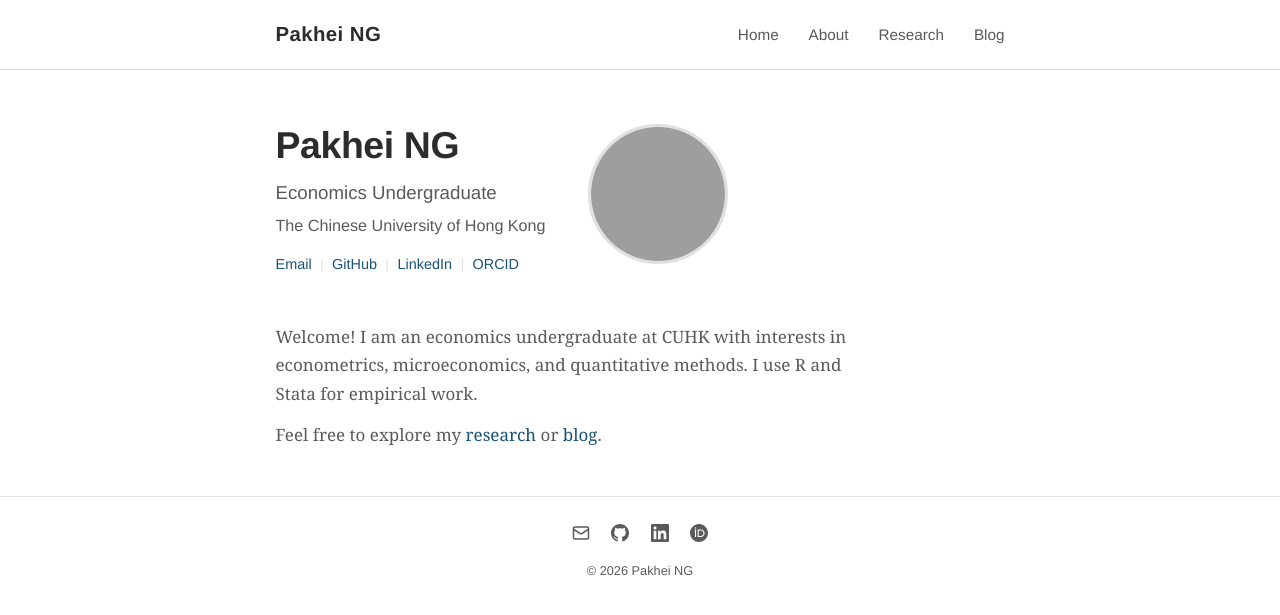
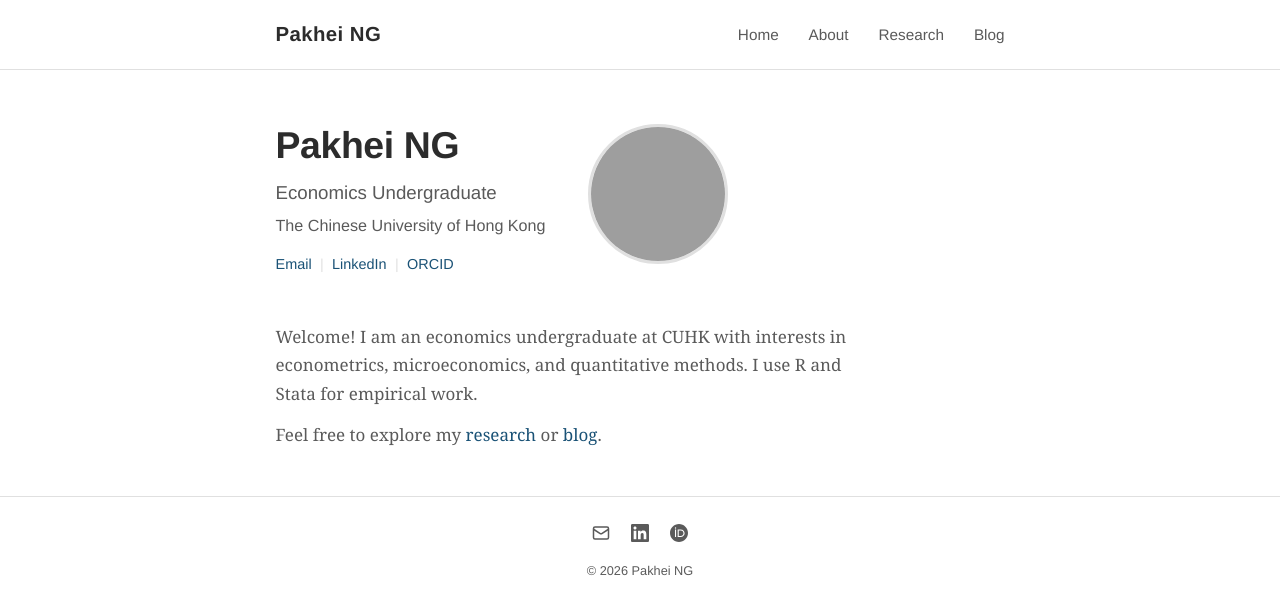
Before and after one commit to pakheing/pakheing.github.io, a Jekyll site: the page built from index.md, in a window 1280 px wide. Shown: the top 615 px of the page. Built offline with Jekyll 4.4.1, drawn with Linux system fonts in a browser that asks for light colours; grey boxes are pictures that could not be loaded.

Commit message:
Remove GitHub link and icon from footer and homepage
Co-Authored-By: Claude Opus 4.7 <noreply@anthropic.com>

```diff
--- a/_layouts/default.html
+++ b/_layouts/default.html
@@ -31,7 +31,6 @@
     <div class="wrapper">
       <div class="footer-contact">
         <a href="mailto:{{ site.email }}"><svg xmlns="http://www.w3.org/2000/svg" width="18" height="18" viewBox="0 0 24 24" fill="none" stroke="currentColor" stroke-width="2"><rect x="2" y="4" width="20" height="16" rx="2"/><path d="m22 7-8.97 5.7a1.94 1.94 0 0 1-2.06 0L2 7"/></svg></a>
-        <a href="https://github.com/{{ site.github_username }}" target="_blank"><svg xmlns="http://www.w3.org/2000/svg" width="18" height="18" viewBox="0 0 24 24" fill="currentColor"><path d="M12 0c-6.626 0-12 5.373-12 12 0 5.302 3.438 9.8 8.207 11.387.599.111.793-.261.793-.577v-2.234c-3.338.726-4.033-1.416-4.033-1.416-.546-1.387-1.333-1.756-1.333-1.756-1.089-.745.083-.729.083-.729 1.205.084 1.839 1.237 1.839 1.237 1.07 1.834 2.807 1.304 3.492.997.107-.775.418-1.305.762-1.604-2.665-.305-5.467-1.334-5.467-5.931 0-1.311.469-2.381 1.236-3.221-.124-.303-.535-1.524.117-3.176 0 0 1.008-.322 3.301 1.23.957-.266 1.983-.399 3.003-.404 1.02.005 2.047.138 3.006.404 2.291-1.552 3.297-1.23 3.297-1.23.653 1.653.242 2.874.118 3.176.77.84 1.235 1.911 1.235 3.221 0 4.609-2.807 5.624-5.479 5.921.43.372.823 1.102.823 2.222v3.293c0 .319.192.694.801.576 4.765-1.589 8.199-6.086 8.199-11.386 0-6.627-5.373-12-12-12z"/></svg></a>
         <a href="https://www.linkedin.com/in/{{ site.linkedin_username }}/" target="_blank"><svg xmlns="http://www.w3.org/2000/svg" width="18" height="18" viewBox="0 0 24 24" fill="currentColor"><path d="M20.447 20.452h-3.554v-5.569c0-1.328-.027-3.037-1.852-3.037-1.853 0-2.136 1.445-2.136 2.939v5.667H9.351V9h3.414v1.561h.046c.477-.9 1.637-1.85 3.37-1.85 3.601 0 4.267 2.37 4.267 5.455v6.286zM5.337 7.433c-1.144 0-2.063-.926-2.063-2.065 0-1.138.92-2.063 2.063-2.063 1.14 0 2.064.925 2.064 2.063 0 1.139-.925 2.065-2.064 2.065zm1.782 13.019H3.555V9h3.564v11.452zM22.225 0H1.771C.792 0 0 .774 0 1.729v20.542C0 23.227.792 24 1.771 24h20.451C23.2 24 24 23.227 24 22.271V1.729C24 .774 23.2 0 22.222 0h.003z"/></svg></a>
         <a href="https://orcid.org/{{ site.orcid }}" target="_blank"><svg xmlns="http://www.w3.org/2000/svg" width="18" height="18" viewBox="0 0 24 24" fill="currentColor"><path d="M12 0C5.372 0 0 5.372 0 12s5.372 12 12 12 12-5.372 12-12S18.628 0 12 0zM7.369 4.378c.525 0 .947.431.947.947s-.422.947-.947.947a.95.95 0 0 1-.947-.947c0-.525.422-.947.947-.947zm-.722 3.038h1.444v10.041H6.647V7.416zm3.563 0h3.904c3.712 0 5.344 2.653 5.344 5.025 0 2.578-2.016 5.025-5.325 5.025h-3.922V7.416zm1.444 1.303v7.444h2.297c3.272 0 4.022-2.484 4.022-3.722 0-1.947-1.334-3.722-3.903-3.722h-2.416z"/></svg></a>
       </div>
--- a/_layouts/home.html
+++ b/_layouts/home.html
@@ -9,8 +9,6 @@ layout: default
       <p class="hero-affiliation">The Chinese University of Hong Kong</p>
       <div class="hero-links">
         <a href="mailto:{{ site.email }}">Email</a>
-        <span class="separator">|</span>
-        <a href="https://github.com/{{ site.github_username }}" target="_blank">GitHub</a>
         <span class="separator">|</span>
         <a href="https://www.linkedin.com/in/{{ site.linkedin_username }}/" target="_blank">LinkedIn</a>
         <span class="separator">|</span>
```
